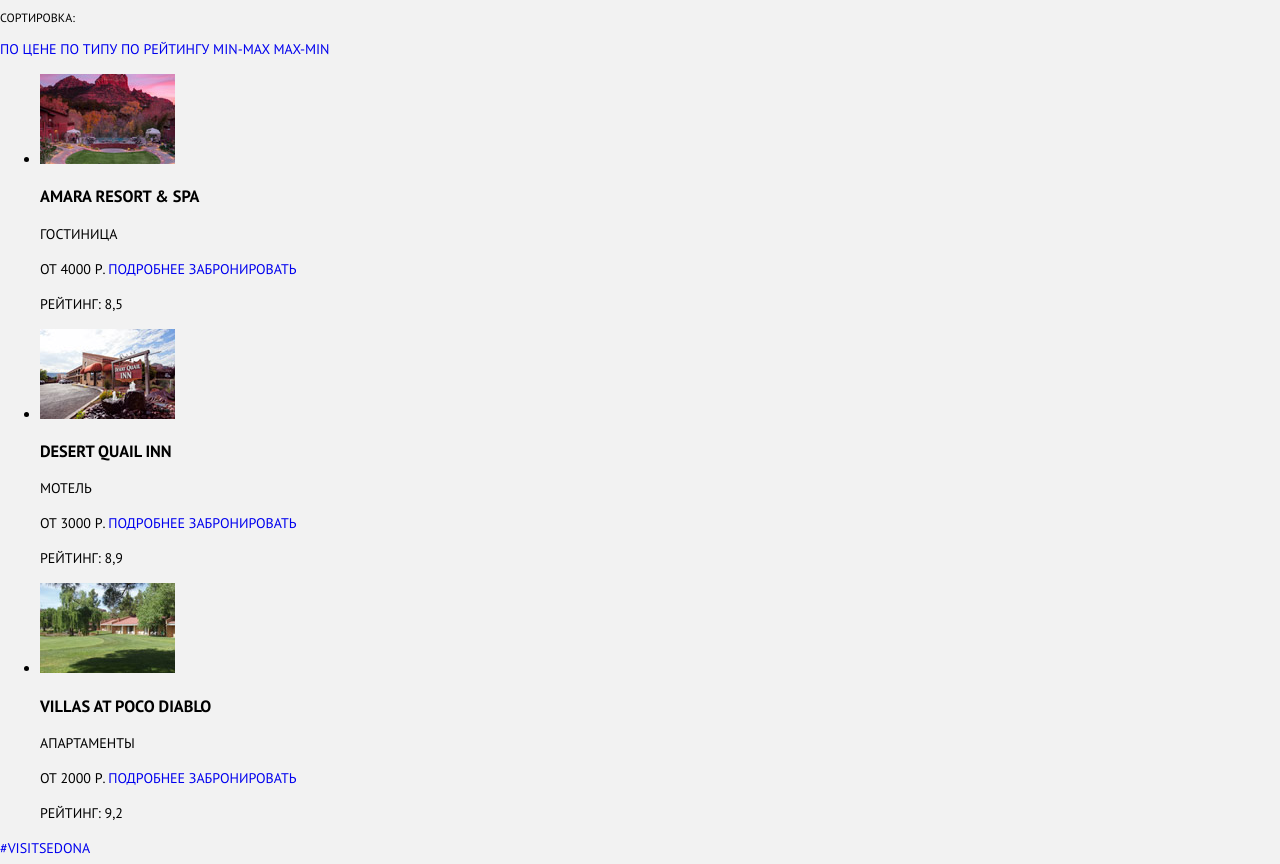
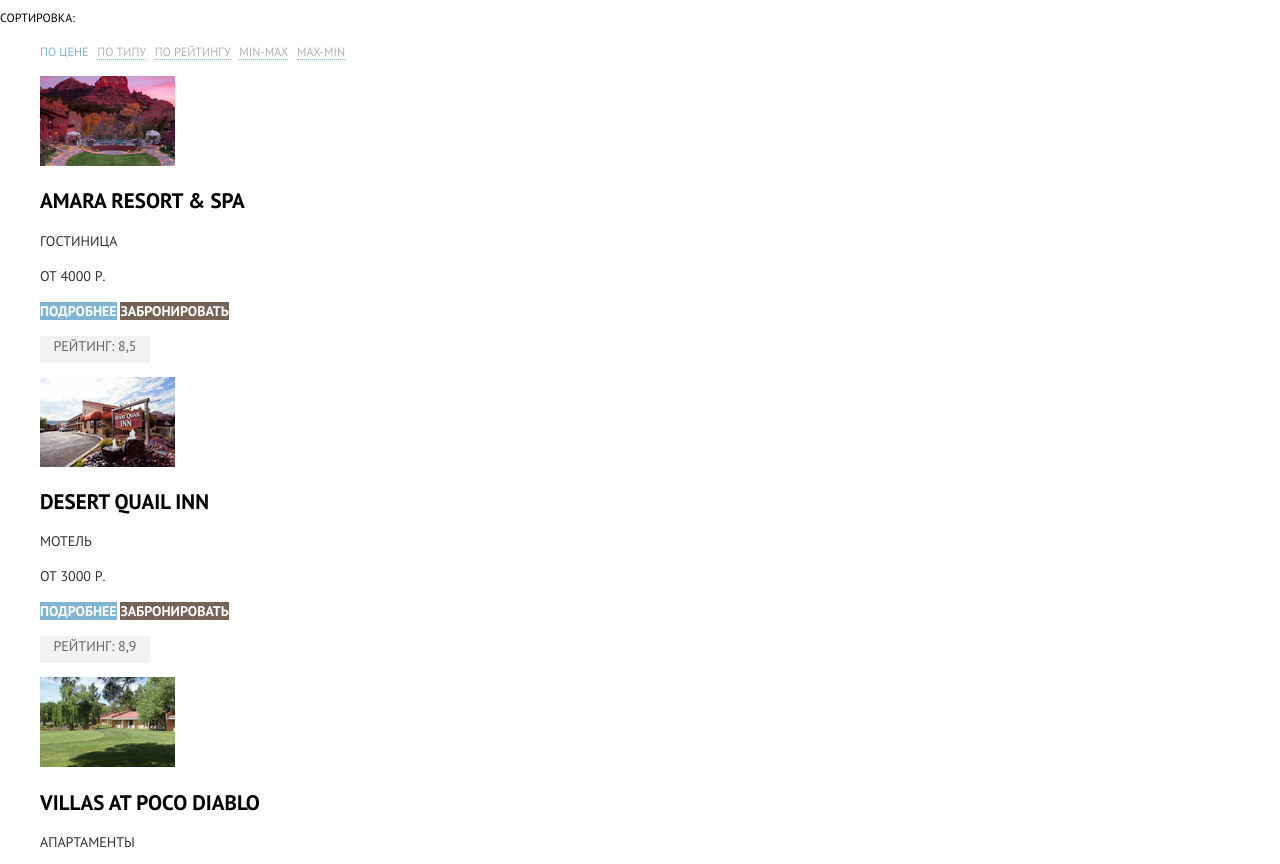
Before and after one commit to YuliiaDear/YuliiaDear.github.io, a plain HTML site: page hotels.html in a window 1280 px wide. Shown: the part 591-1455 px from the top of the page. Drawn offline with nearby package versions, Linux system fonts and the light colour scheme.

Commit message:
Базовая стилизация

```diff
--- a/css/style.css
+++ b/css/style.css
@@ -48,6 +48,11 @@ a {
 
 .site-navigation-current a {
 	color: #766357;
+}
+
+main,
+footer {
+  background-color: #ffffff;
 }
 
 .sub-features-list,
@@ -147,9 +152,11 @@ h2{
 /* hotels.html */
 
 
-
+.filter-hotel {
+  background-color: #81b3d2;
+}
 .filter-hotel fieldset {
-	border: none;
+  border: none;
 }
 
 .filter-hotel ul {
@@ -254,12 +261,6 @@ h2{
   margin-right: 5px;
 }
 
-.results-list-hotels h3 {
-  font-size: 21px;
-  line-height: 26px;
-  font-weight: 700;
-  color: #000000;
-}
 
 .results-list-hotels {
 list-style: none;
@@ -272,20 +273,64 @@ list-style: none;
   color: #333333;
 }
 
-a.more-information {
+.results-list-hotels .hotel-name{
+  font-size: 21px;
+  line-height: 26px;
+  font-weight: 700;
+  color: #000000;
+}
+
+.results-list-hotels .hotel-name:hover,
+.results-list-hotels .hotel-name:focus {
+  color: #81b3d2;
+}
+
+.results-list-hotels .hotel-name:active {
+  color: rgba(0, 0, 0, 0.3);
+}
+
+.results-list-hotels .more-info {
   font-size: 14px;
   line-height: 21px;
   font-weight: 700;
   color: #ffffff;
-
   background-color: #81b3d2;
 }
 
-a.reservation {
+.results-list-hotels .more-info:hover,
+.results-list-hotels .more-info:focus {
+  background-color: #669ec0;
+}
+
+.results-list-hotels .more-info:active {
+  background-color: #5496bd;
+  color: rgba(255, 255, 255, 0.3);
+}
+
+.results-list-hotels .reserve {
   font-size: 14px;
   line-height: 21px;
   font-weight: 700;
   color: #ffffff;
-
   background-color: #766357;
 }
+
+.results-list-hotels .reserve:hover,
+.results-list-hotels .reserve:focus {
+  background-color: #604e43;
+}
+
+.results-list-hotels .reserve:active {
+  background-color: #503e33;
+  color: rgba(255, 255, 255, 0.3);
+}
+
+.rating p {
+  text-align: center;
+  color: #666666;
+  vertical-align: middle;
+
+  background-color: #f2f2f2;
+  width: 110px;
+  height: 27px;
+}
--- a/hotels.html
+++ b/hotels.html
@@ -68,7 +68,7 @@
               <input type="text" id="price-max" name="price-max" value="до 3000">
             </div>
             <div>
-              0 <input type="range" id="pricecount" name="pricecount" min="0" max="3000" step="1"> 3000
+              <input type="range" id="pricecount" name="pricecount" min="0" max="3000" step="1">
             </div>
           </fieldset>
           <button type="submit" class="filter-button">Показать</button>
@@ -80,70 +80,72 @@
           <b>Найдено:</b>
           <span>3</span>
         </div>
-        <div class="sort-item">
+        <div>
           <p>Сортировка:</p>
-          <a href="#">По цене</a>
-          <a href="#">По типу</a>
-          <a href="#">По рейтингу</a>
-          <a href="#">min-max</a>
-          <a href="#">max-min</a>
+		  <ul class="sort-panel-items">
+			<li><a href="#" class="sort-panel-current">По цене</a></li>
+			<li><a href="#">По типу</a></li>
+			<li><a href="#">По рейтингу</a></li>
+			<li><a href="#">min-max</a></li>
+			<li><a href="#">max-min</a></li>
+		  </ul>
         </div>
       </section>
-      <section class="hotel-filter-results">
-        <ul>
+      <section class="results-list">
+        <ul class="results-list-hotels">
           <li>
               <img width="135" height="90" src="img/hotel-amara.jpg" alt="Amara Resort & Spa">
 			  <div>
-                <h3>Amara Resort & Spa</h3>
+				  <h3><a class="hotel-name" href="#">Amara Resort & Spa</a></h3>
                 <p>Гостиница</p>
-                <span>От 4000 р.</span>
-                <a href="#">Подробнее</a>
-                <a href="#">Забронировать</a>
+                <p>От 4000 р.</p>
+                <a href="#" class="button more-info">Подробнее</a>
+                <a class="button reserve" href="#" >Забронировать</a>
 			  </div>
 			  <div class="rating">
-                <p>Рейтинг: 8,5</p>
 				  <div class="rating">
 				    <span class="stars"></span>
 				  </div>
+                  <p>Рейтинг: 8,5</p>
               </div>
           </li>
           <li>
               <img width="135" height="90" src="img/hotel-desert.jpg" alt="Desert Quail Inn">
               <div>
-			    <h3>Desert Quail Inn</h3>
+				  <h3><a class="hotel-name" href="#">Desert Quail Inn</a></h3>
                 <p>Мотель</p>
-                <span>От 3000 р.</span>
-                <a href="#">Подробнее</a>
-                <a href="#">Забронировать</a>
+                <p>От 3000 р.</p>
+                <a href="#" class="button more-info">Подробнее</a>
+                <a href="#" class="button reserve">Забронировать</a>
 			  </div>
               <div class="rating">
-                <p>Рейтинг: 8,9</p>
 				  <div class="rating">
 				    <span class="stars"></span>
 				  </div>
+                <p>Рейтинг: 8,9</p>
               </div>
           </li>
           <li>
             <img width="135" height="90" src="img/hotel-villas.jpg" alt="Villas at Poco Diablo">
               <div>
-			    <h3>Villas at Poco Diablo</h3>
+				  <h3><a class="hotel-name" href="#">Villas at Poco Diablo</a></h3>
                 <p>Апартаменты</p>
-                <span>От 2000 р.</span>
-                <a href="#">Подробнее</a>
-                <a href="#">Забронировать</a>
+                <p>От 2000 р.</p>
+                <a href="#" class="button more-info">Подробнее</a>
+                <a href="#" class="button reserve">Забронировать</a>
 		      </div>
               <div class="rating">
-                <p>Рейтинг: 9,2</p>
 				  <div class="rating">
 				    <span class="stars"></span>
 				  </div>
+                <p>Рейтинг: 9,2</p>
               </div>
           </li>
         </ul>
       </section>
     </main>
     <footer class="main-footer">
-      <a href="#">#VISITSEDONA</a>
+      <a href="#" class="visitsedona">#VISITSEDONA</a>
       <div class="footer-social">
         <ul class="footer-social-networks">
           <li><a class="social-button twitter-icon" href="#">
```
